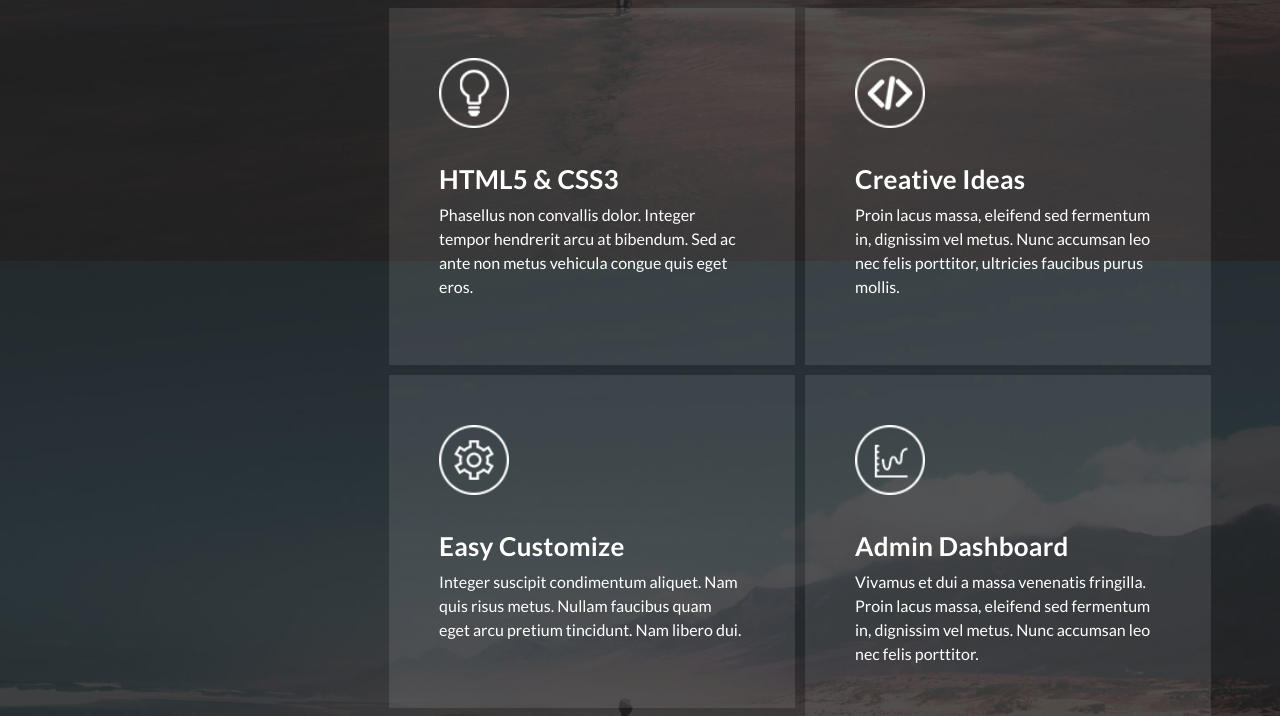
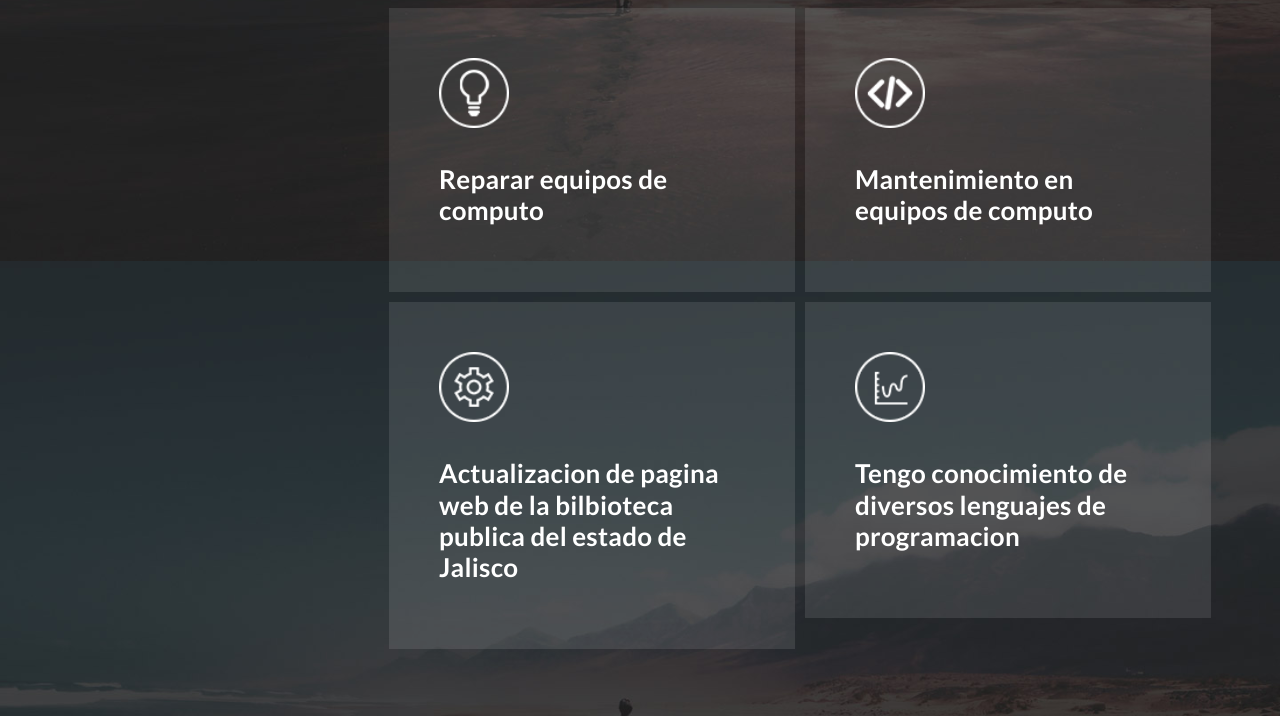
Before and after one commit to 26kevin1997/pagina_estatica, a plain HTML site: page index.html in a window 1280 px wide. Shown: the part 1339-2055 px from the top of the page. Drawn offline with Linux system fonts and the light colour scheme.

Commit message:
Agregue informacion sobre mis logros a la pagina

```diff
--- a/index.html
+++ b/index.html
@@ -147,44 +147,35 @@ https://templatemo.com/tm-531-reflux
             <div class="col-md-6">
               <div class="service-item">
                 <div class="first-service-icon service-icon"></div>
-                <h4>HTML5 &amp; CSS3</h4>
+                <h4>Reparar equipos de computo</h4>
                 <p>
-                  Phasellus non convallis dolor. Integer tempor hendrerit arcu
-                  at bibendum. Sed ac ante non metus vehicula congue quis eget
-                  eros.
+
                 </p>
               </div>
             </div>
             <div class="col-md-6">
               <div class="service-item">
                 <div class="second-service-icon service-icon"></div>
-                <h4>Creative Ideas</h4>
+                <h4>Mantenimiento en equipos de computo</h4>
                 <p>
-                  Proin lacus massa, eleifend sed fermentum in, dignissim vel
-                  metus. Nunc accumsan leo nec felis porttitor, ultricies
-                  faucibus purus mollis.
+
                 </p>
               </div>
             </div>
             <div class="col-md-6">
               <div class="service-item">
                 <div class="third-service-icon service-icon"></div>
-                <h4>Easy Customize</h4>
+                <h4>Actualizacion de pagina web de la bilbioteca publica del estado de Jalisco</h4>
                 <p>
-                  Integer suscipit condimentum aliquet. Nam quis risus metus.
-                  Nullam faucibus quam eget arcu pretium tincidunt. Nam libero
-                  dui.
                 </p>
               </div>
             </div>
             <div class="col-md-6">
               <div class="service-item">
                 <div class="fourth-service-icon service-icon"></div>
-                <h4>Admin Dashboard</h4>
+                <h4>Tengo conocimiento de diversos lenguajes de programacion</h4>
                 <p>
-                  Vivamus et dui a massa venenatis fringilla. Proin lacus massa,
-                  eleifend sed fermentum in, dignissim vel metus. Nunc accumsan
-                  leo nec felis porttitor.
+
                 </p>
               </div>
             </div>
```
